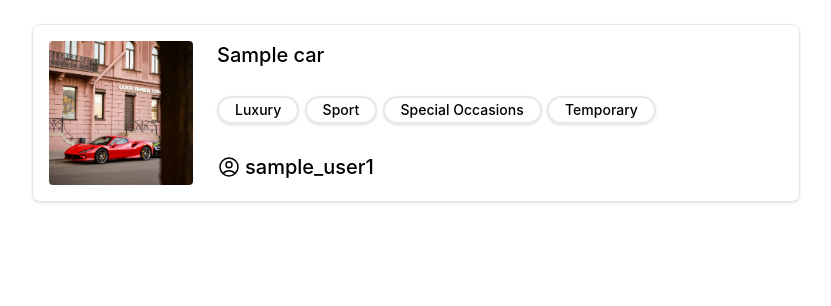
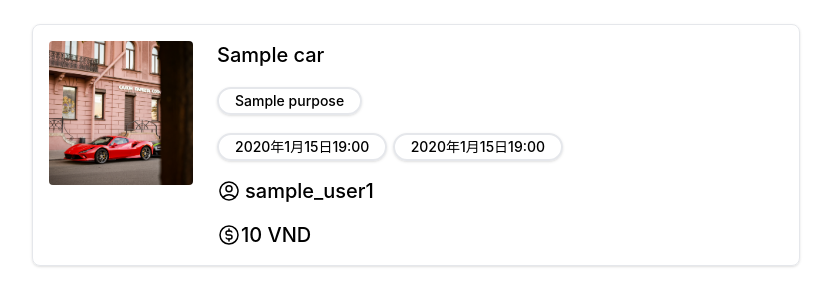
Before and after one commit to hirasatatsuya/cheProject, a Django app: page / in a window 1280 px wide. Shown: the part 66-372 px from the top of the page, without its empty margins (224-1055 px from the left). Run offline with Django 4.2, Linux system fonts and the light colour scheme; data comes from the database, SQL or seed files in the repository; tables that the repository leaves empty hold one stand-in row (values such as "Sample post"); style sheets or scripts are compiled from the project's sources; parts of the project's set-up code (start-up, migrations or seed data) failed here and were passed over; some libraries are stand-ins or nearby versions.

Commit message:
add 車一覧取得API 必要情報の取得まで

```diff
--- a/che_project/che_project_app/views.py
+++ b/che_project/che_project_app/views.py
@@ -1,6 +1,6 @@
 from django.http import HttpResponse
 from django.shortcuts import render
-from .models import Car, User
+from .models import Car, User, Purpose
 
 # Please add below.
 def car_list(request):
@@ -11,12 +11,23 @@ def car_list(request):
     }
 
     for car in cars:
+        purposes = []
+        pur_value = []
+        pur_value = []
+        for purpose in Purpose.objects.raw("SELECT * FROM che_project_app_purpose WHERE car_id_id = %s", [car.id]):
+            pur_value.append(purpose)
+        purposes.append(pur_value)
         user = User.objects.get(id = car.user_id_id)
-        value = {
+
+        list_entity = {
             "car_name": car.name,
-            "user_name": user.name
+            "car_price": car.price,
+            "lend_start_date": car.lend_start_date,
+            "lend_end_date": car.lend_end_date,
+            "user_name": user.name,
+            "purposes": purposes
         }
-        context["lists"].append(value)
+        context["lists"].append(list_entity)
 
     return render(request, "car_list.html", context)
 
--- a/che_project/templates/car_list.html
+++ b/che_project/templates/car_list.html
@@ -13,15 +13,23 @@
         <div class="ml-6 font-sans font-medium text-xl grid grid-rows-3 gap-4">
           <div>{{ obj.car_name }}</div>
           <div>
-            <button type="submit" class="text-black bg-transparent border-2 border-gray-400 hover:bg-gray-200 font-medium rounded-full text-sm w-full sm:w-auto px-4 py-0.5 shadow text-center dark:bg-blue-600 dark:hover:bg-blue-700 dark:focus:ring-blue-800">Luxury</button>
-            <button type="submit" class="text-black bg-transparent border-2 border-gray-400 hover:bg-gray-200 font-medium rounded-full text-sm w-full sm:w-auto px-4 py-0.5 shadow text-center dark:bg-blue-600 dark:hover:bg-blue-700 dark:focus:ring-blue-800">Sport</button>
-            <button type="submit" class="text-black bg-transparent border-2 border-gray-400 hover:bg-gray-200 font-medium rounded-full text-sm w-full sm:w-auto px-4 py-0.5 shadow text-center dark:bg-blue-600 dark:hover:bg-blue-700 dark:focus:ring-blue-800">Special Occasions</button>
-            <button type="submit" class="text-black bg-transparent border-2 border-gray-400 hover:bg-gray-200 font-medium rounded-full text-sm w-full sm:w-auto px-4 py-0.5 shadow text-center dark:bg-blue-600 dark:hover:bg-blue-700 dark:focus:ring-blue-800">Temporary</button>
+            {% for purpose in obj.purposes %}
+              {% for value in purpose %}
+                <button type="submit" class="text-black bg-transparent border-2 border-gray-400 hover:bg-gray-200 font-medium rounded-full text-sm w-full sm:w-auto px-4 py-0.5 shadow text-center dark:bg-blue-600 dark:hover:bg-blue-700 dark:focus:ring-blue-800">{{ value.name }}</button>
+              {% endfor %}
+            {% endfor %}
+          </div>
+          <div>
+            <button type="submit" class="text-black bg-transparent border-2 border-red-400 hover:bg-gray-200 font-medium rounded-full text-sm w-full sm:w-auto px-4 py-0.5 shadow text-center dark:bg-blue-600 dark:hover:bg-blue-700 dark:focus:ring-blue-800">{{ obj.lend_start_date }}</button>
+            <button type="submit" class="text-black bg-transparent border-2 border-red-400 hover:bg-gray-200 font-medium rounded-full text-sm w-full sm:w-auto px-4 py-0.5 shadow text-center dark:bg-blue-600 dark:hover:bg-blue-700 dark:focus:ring-blue-800">{{ obj.lend_end_date }}</button>
           </div>
           <div class="flex items-center">
             <svg xmlns="http://www.w3.org/2000/svg" fill="none" viewBox="0 0 24 24" stroke-width="1.5" stroke="currentColor" class="w-6 h-6 mr-1">
               <path stroke-linecap="round" stroke-linejoin="round" d="M17.982 18.725A7.488 7.488 0 0012 15.75a7.488 7.488 0 00-5.982 2.975m11.963 0a9 9 0 10-11.963 0m11.963 0A8.966 8.966 0 0112 21a8.966 8.966 0 01-5.982-2.275M15 9.75a3 3 0 11-6 0 3 3 0 016 0z" /></svg
             >{{ obj.user_name }}
+          </div>
+          <div class="flex items-center">
+            <svg class="h-6 w-6 text-black"  width="24" height="24" viewBox="0 0 24 24" stroke-width="1.5" stroke="currentColor" fill="none" stroke-linecap="round" stroke-linejoin="round">  <path stroke="none" d="M0 0h24v24H0z"/>  <circle cx="12" cy="12" r="9" />  <path d="M14.8 9a2 2 0 0 0 -1.8 -1h-2a2 2 0 0 0 0 4h2a2 2 0 0 1 0 4h-2a2 2 0 0 1 -1.8 -1" />  <path d="M12 6v2m0 8v2" /></svg> {{ obj.car_price }} VND
           </div>
         </div>
       </div>
```
